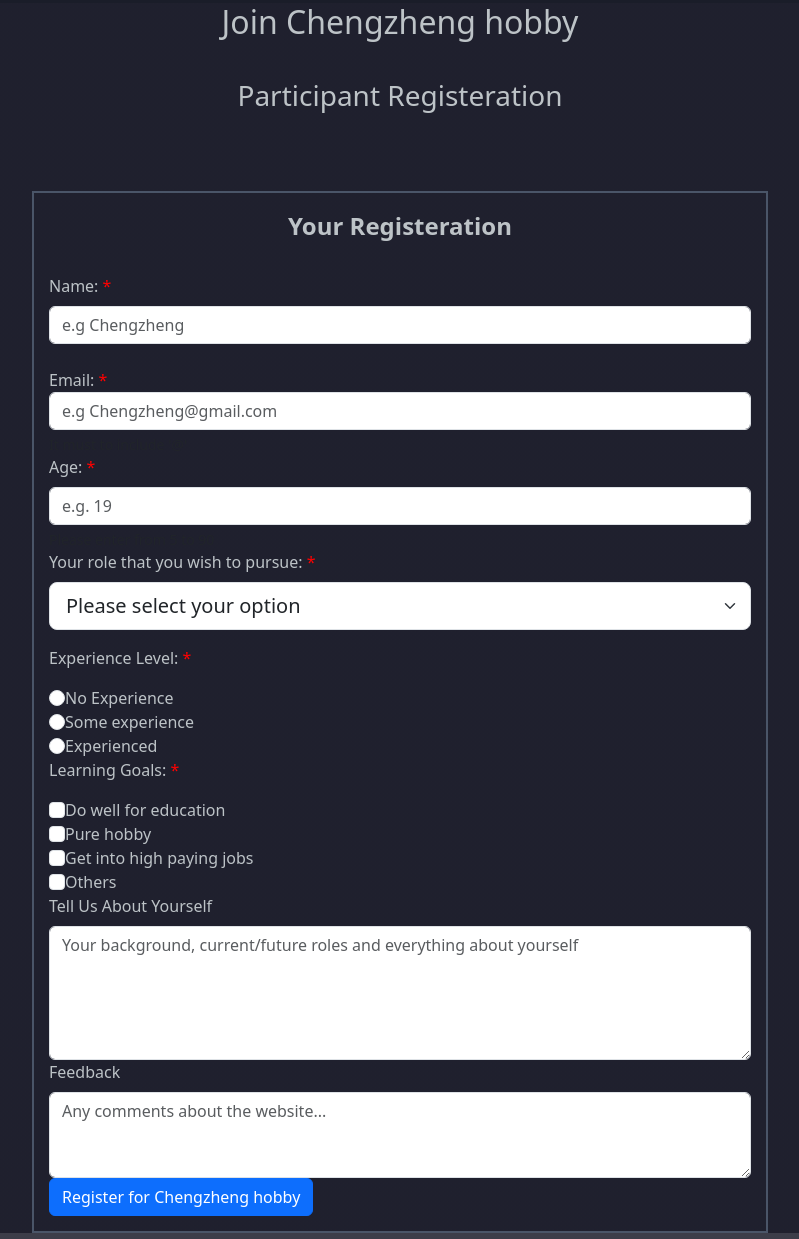
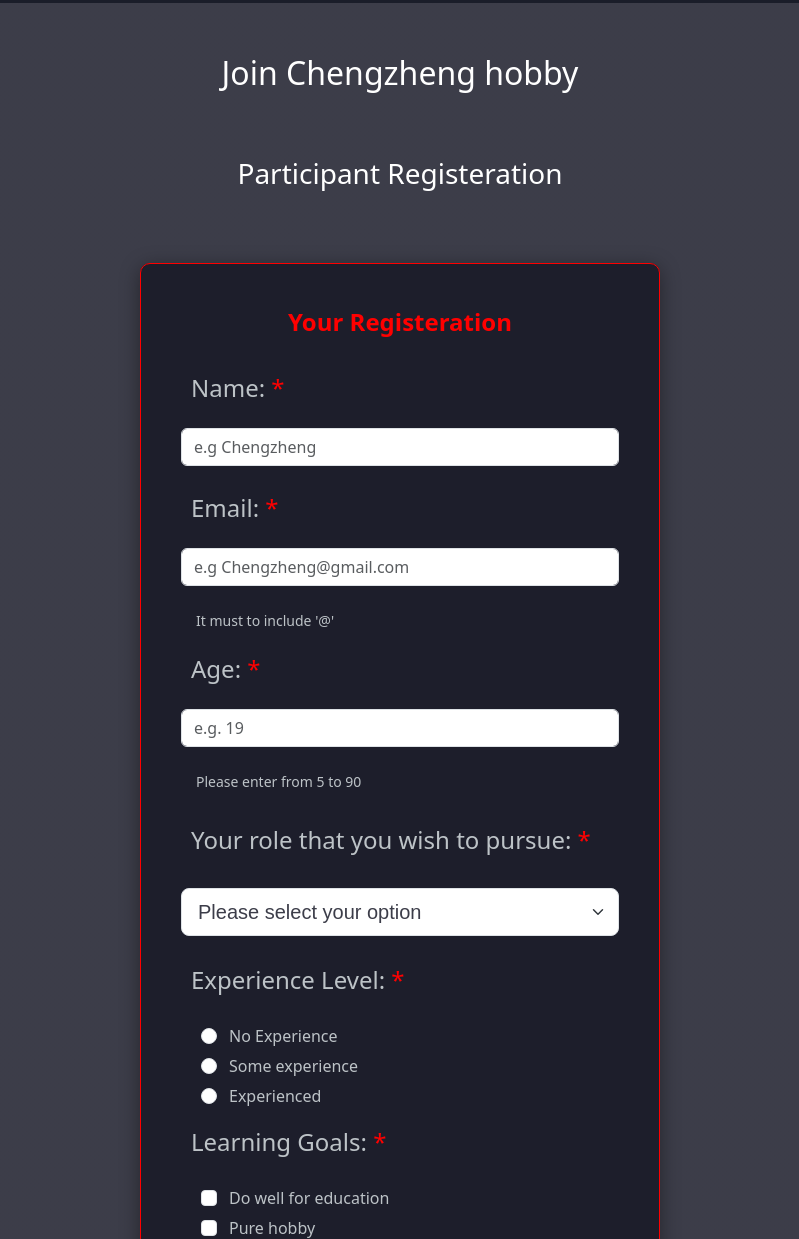
Before and after one commit to LiChengzheng-alt/Hobbies, a plain HTML site: page joinnow.html in a window 1280 px wide. Shown: the part 73-1312 px from the top of the page, without its empty margins (240-1039 px from the left). Drawn offline with nearby package versions, Linux system fonts and the light colour scheme; a script that the page names is missing.

Commit message:
Update joinnow.css

```diff
--- a/joinnow.css
+++ b/joinnow.css
@@ -56,40 +56,117 @@
     text-decoration: none;
 }
 
-main {
-    background: linear-gradient(rgba(26, 27, 41, 0.85), rgba(26, 27, 41, 0.85)), no-repeat center center/cover;
-}
-
-main h2 {
-    color: #bdc3c7;
+main h2, main h3 {
+    color: white;
     text-align: center;
-    padding-bottom: 30px;
-}
-
-main h3 {
-    color: #bdc3c7;
-    text-align: center;
-    padding-bottom: 30px;
+    padding-bottom: 5px;
+    padding-top: 4%;
 }
 
 form {
     color: #bdc3c7;
+    display: flex;
+    justify-content: center;
+    padding: 0 15px;
 }
 
 form fieldset {
-  border: 2px solid #4A5568; /* Line color and thickness */
-  padding: 15px;            /* Space inside the border */
+    border: 1px solid red;
+    /* Line color and thickness */
+    margin: 20px auto; /* centeralised the form */
+    background-color: rgba(26, 27, 41, 0.9);
+    border-radius: 10px;
+    padding: 40px;
+    width: 100%;
+    max-width: 520px;
+    box-shadow: 0 4px 20px rgba(0, 0, 0, 0.4);
+    box-sizing: border-box;
+}
+
+form .form .form-text {
+    color: #bdc3c7;
+    padding: 20px 0px;
+    text-indent: 15px;
 }
 
 form fieldset legend {
-  font-weight: bold;
-  text-align: center;       /* Adds space on left/right of title text */
-  color: #bdc3c7;
-  margin-bottom: 30px;
+    font-weight: bold;
+    text-align: center;
+    /* Adds space on left/right of title text */
+    color: red;
+    margin-bottom: 30px;
 }
 
-form fieldset label [] {
-    font-size: 2em;
+form fieldset label {
+    margin-bottom: 5px;
+}
+
+form fieldset label[for='name'],
+form fieldset label[for='email'],
+form fieldset label[for='sage'] {
+    font-size: 1.5em;
+    text-indent: 10px;
+    margin-bottom: 5%;
+    width: 100%;
+}
+
+form fieldset #name, form fieldset #email, form fieldset #sage {
+    size: 1.5em;
+    width: 100%;
+}
+
+form fieldset label[for='role'] {
+    font-size: 1.5em;
+    text-indent: 10px;
+    margin-top: 10px;
+}
+
+form fieldset #role {
+    size: 1.5em;
+    margin-bottom: 5%;
+    margin-top: 5%;
+    cursor: pointer;
+    width: 100%;
+    font-family: Arial, sans-serif;
+    color: rgba(26, 27, 41, 0.85);
+}
+
+form fieldset p {
+    font-size: 1.5em;
+    text-indent: 10px;
+    padding: 10px 0 10px 0;
+}
+
+form fieldset input[type='radio'],  form fieldset input[type='checkbox']{
+    cursor: pointer;
+    margin-right: 12px; /* Adds space between the circle/box and the text */
+    margin-left: 20px;     /* Keeps the button aligned on the left */
+    margin-bottom: 10px;
+}
+
+
+form fieldset #Yourself {
+    margin-left: 5px;
+    margin-bottom: 20px;
+}
+
+form fieldset label[for='Yourself'] {
+    font-size: 1.5em;
+    padding: 10px 0px 20px 20px;
+}
+
+form fieldset #Feedback {
+    margin-left: 5px;
+    margin-bottom: 20px;
+}
+
+form fieldset label[for='Feedback'] {
+    font-size: 1.5em;
+    padding: 10px 0px 20px 20px;
+}
+
+form fieldset input[type='submit'] {
+    margin: 20px 0px 0 70px;
 }
 
 .required {
```
